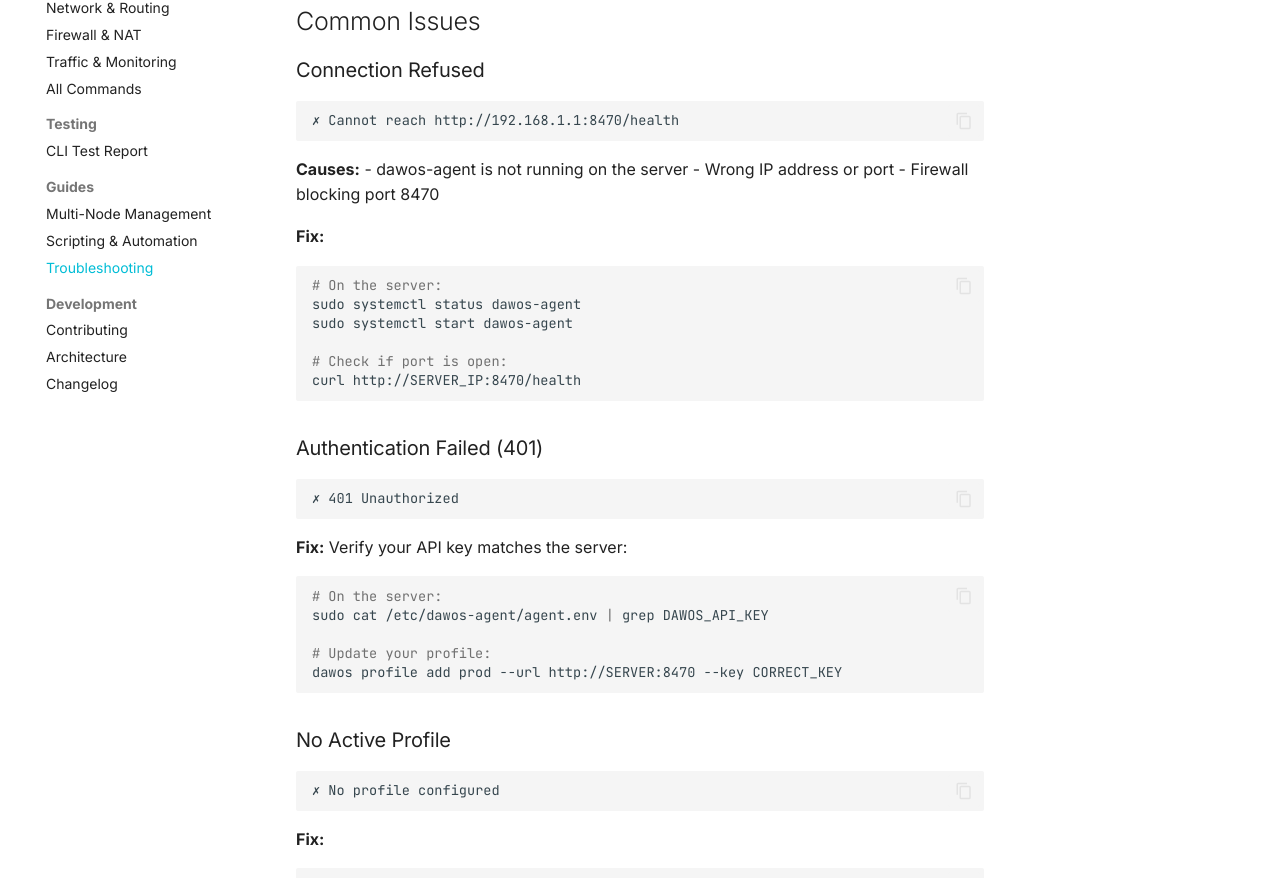
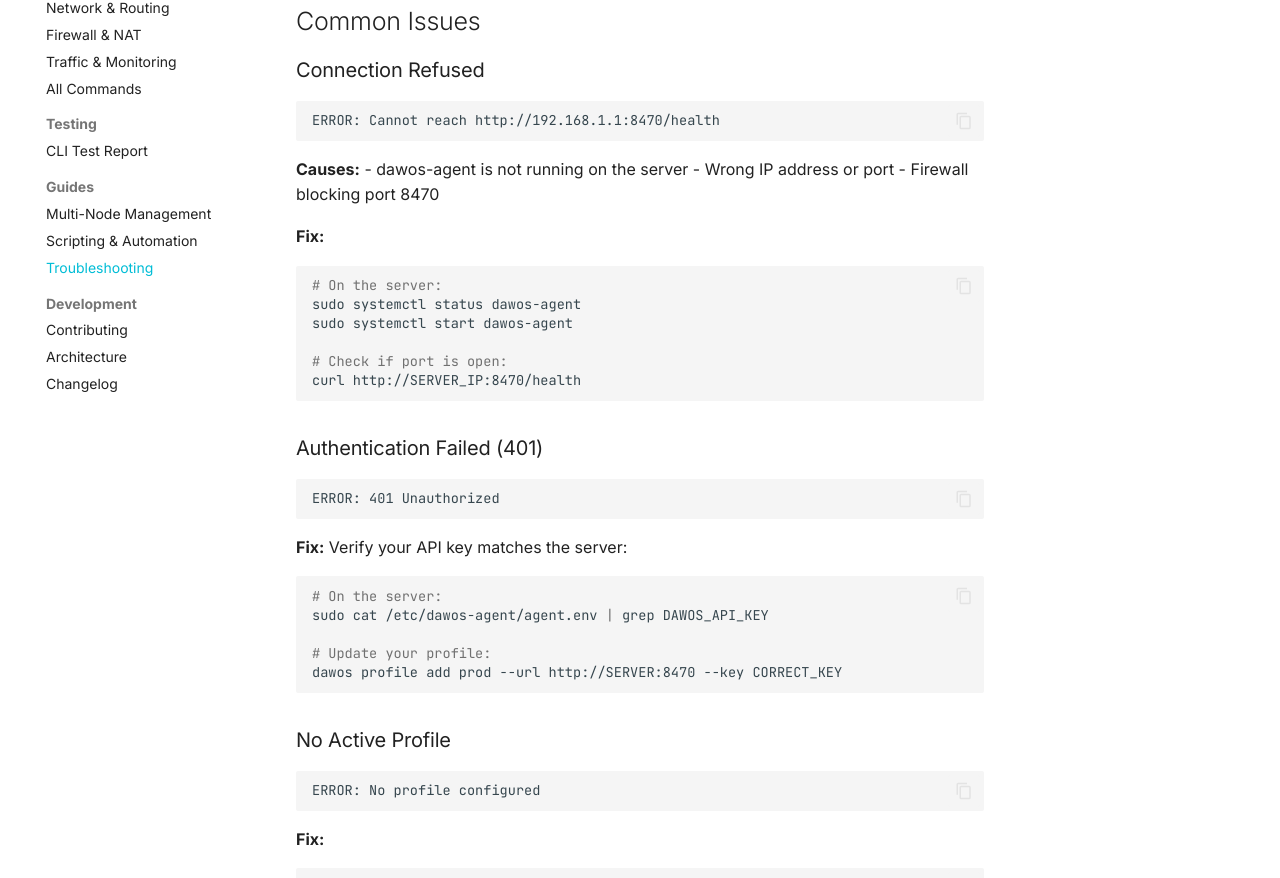
Before and after one commit to Cepat-Kilat-Teknologi/dawos-cli, an MkDocs documentation site: the page built from docs/guides/troubleshooting.md, in a window 1280 px wide and 1400 px high. Shown: the part 390-1268 px from the top of the window. Built offline with MkDocs 1.6.1 and Material for MkDocs 9.7.7, drawn with Linux system fonts in a browser that asks for light colours; comment, search, counter and statistics services are not loaded; some of the changed lines change nothing that is shown.

Commit message:
docs: remove emoji icons from troubleshooting guide

````diff
--- a/docs/guides/troubleshooting.md
+++ b/docs/guides/troubleshooting.md
@@ -15,7 +15,7 @@ This checks Python version, connectivity, profile status, and more.
 ### Connection Refused
 
 ```
-✗ Cannot reach http://192.168.1.1:8470/health
+ERROR: Cannot reach http://192.168.1.1:8470/health
 ```
 
 **Causes:**
@@ -36,7 +36,7 @@ curl http://SERVER_IP:8470/health
 ### Authentication Failed (401)
 
 ```
-✗ 401 Unauthorized
+ERROR: 401 Unauthorized
 ```
 
 **Fix:** Verify your API key matches the server:
@@ -51,7 +51,7 @@ dawos profile add prod --url http://SERVER:8470 --key CORRECT_KEY
 ### No Active Profile
 
 ```
-✗ No profile configured
+ERROR: No profile configured
 ```
 
 **Fix:**
````
